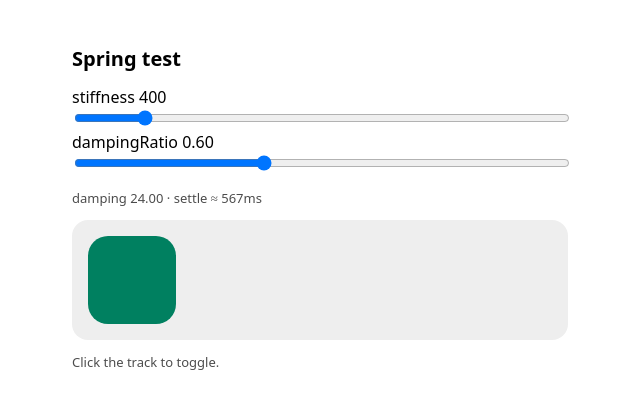
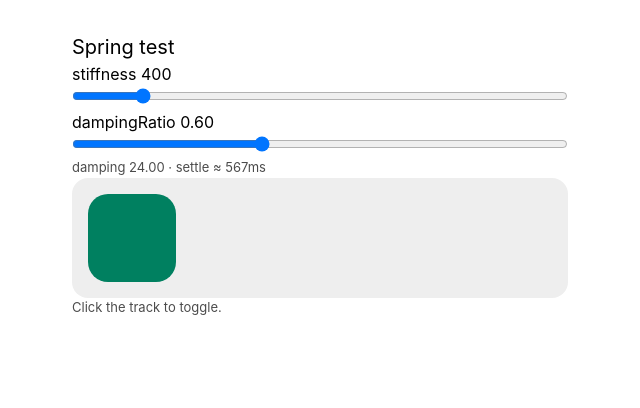
Before and after one commit to Remington-M/Shopify-design-exercise, a React (Vite) app: page / in a window 1280 px wide. Shown: the top 408 px of the page, without its empty margins (320-960 px from the left). Built offline with nearby package versions, Linux system fonts and the light colour scheme.

Commit message:
Add Tailwind v4 for direct use of Figma MCP output
Co-Authored-By: Claude Opus 5.5 <noreply@anthropic.com>

```diff
--- a/package.json
+++ b/package.json
@@ -15,11 +15,13 @@
     "react-dom": "^19.2.8"
   },
   "devDependencies": {
+    "@tailwindcss/vite": "^4.3.3",
     "@types/node": "^24.13.3",
     "@types/react": "^19.2.18",
     "@types/react-dom": "^19.2.7",
     "@vitejs/plugin-react": "^6.1.1",
     "oxlint": "^1.81.0",
+    "tailwindcss": "^4.3.3",
     "typescript": "~6.0.2",
     "vite": "^8.3.0"
   }
--- a/src/App.tsx
+++ b/src/App.tsx
@@ -9,7 +9,7 @@ export default function App() {
   const s = { stiffness, dampingRatio }
 
   return (
-    <main style={{ fontFamily: 'system-ui', padding: 32, maxWidth: 560, margin: '0 auto' }}>
+    <main className="font-sans p-8 max-w-[560px] mx-auto">
       <h1 style={{ fontSize: 20 }}>Spring test</h1>
       <label style={{ display: 'block' }}>
         stiffness {stiffness}
--- a/src/index.css
+++ b/src/index.css
@@ -1,2 +1,3 @@
-*, *::before, *::after { box-sizing: border-box; }
+@import "tailwindcss";
+
 body { margin: 0; }
--- a/vite.config.ts
+++ b/vite.config.ts
@@ -1,8 +1,9 @@
+import tailwindcss from '@tailwindcss/vite'
 import react from '@vitejs/plugin-react'
 import { defineConfig } from 'vite'
 
 // Relative base so the build works on GitHub Pages under /<repo>/
 export default defineConfig({
   base: './',
-  plugins: [react()],
+  plugins: [react(), tailwindcss()],
 })
```
Also changed, not shown: 1 other file (tests, documents, lock files or other folders).
